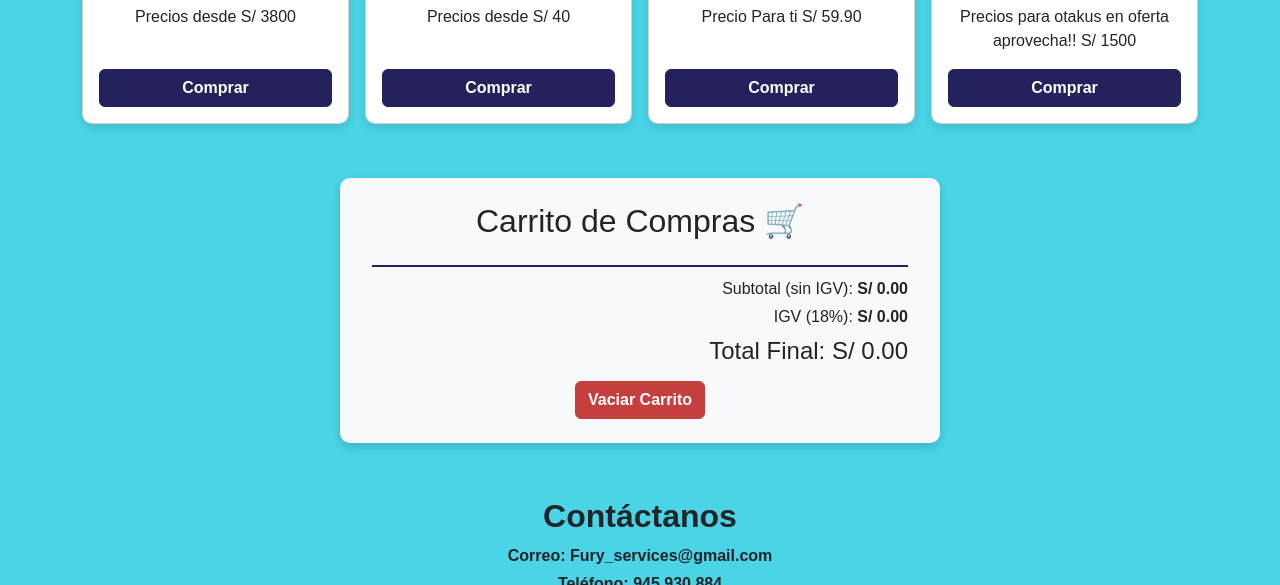
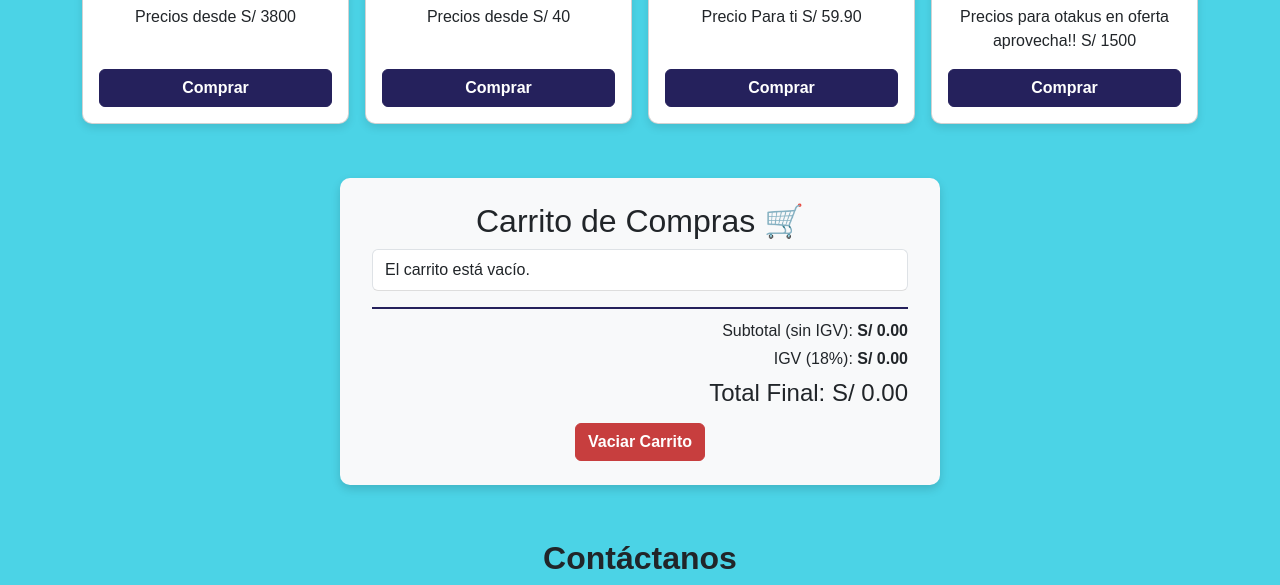
Before and after one commit to 72801238-cyber/Dise-o-web-Proyecto-Final, a plain HTML site: page index.html in a window 1280 px wide. Shown: the part 1037-1622 px from the top of the page. Drawn offline with nearby package versions, Linux system fonts and the light colour scheme.

Commit message:
Update index.html

```diff
--- a/index.html
+++ b/index.html
@@ -188,6 +188,7 @@
     <script src="https://cdn.jsdelivr.net/npm/bootstrap@5.3.9/dist/js/bootstrap.bundle.min.js"
             integrity="sha384-WyOxWvTyr1QaMPfiPJSv76iReVthorl5uWlFtZPyK0IEB0hGzo9y5Bp9mYanr8Bu"
             crossorigin="anonymous"></script>
+    <script src="datos.js"></script>
     <script src="script.js"></script>
 </body>
 </html>
```
